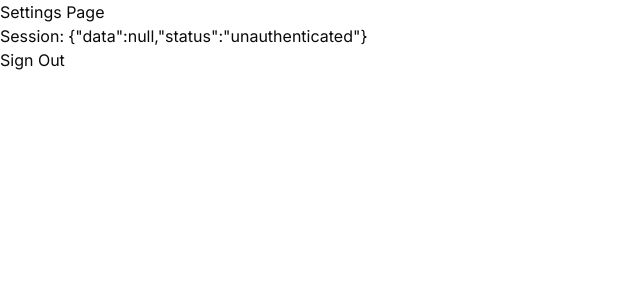
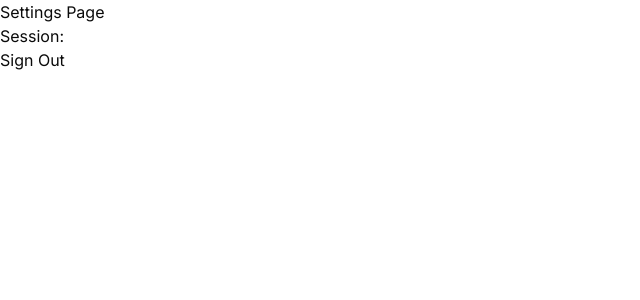
Before and after one commit to ercsanchez/next14-next-auth5, a Next.js app: page /settings in a window 1280 px wide. Shown: the top 300 px of the page, without its empty margins (0-640 px from the left). Built offline with nearby package versions, Linux system fonts and the light colour scheme; no server answers.

Commit message:
feat: 18) 05:59:58 - create custom hook to get current user from session; use hook in /settings page to display current user

```diff
--- a/src/app/(protected)/settings/page.tsx
+++ b/src/app/(protected)/settings/page.tsx
@@ -1,17 +1,19 @@
 "use client";
 
 // import { auth, signOut } from "~/lib/auth";
-import {
-  useSession,
-  // signOut
-} from "next-auth/react";
+import {} from // useSession,
+// signOut
+"next-auth/react";
 import { logout } from "~/actions/logout";
+import { useCurrentUser } from "~/hooks/use-current-user";
 
 export default function SettingsPage() {
   // const session = await auth();
   // console.log("session", session);
 
-  const session = useSession();
+  // const session = useSession();
+
+  const user = useCurrentUser();
 
   const onClick = () => {
     // signOut();
@@ -23,7 +25,7 @@ export default function SettingsPage() {
   return (
     <div>
       <p>Settings Page</p>
-      <p>Session: {JSON.stringify(session)}</p>
+      <p>Session: {JSON.stringify(user)}</p>
       {/* <form
         action={async () => {
           "use server";
--- /dev/null
+++ b/src/hooks/use-current-user.ts
@@ -0,0 +1,7 @@
+import { useSession } from "next-auth/react";
+
+export const useCurrentUser = () => {
+  const session = useSession();
+
+  return session.data?.user;
+};
```
